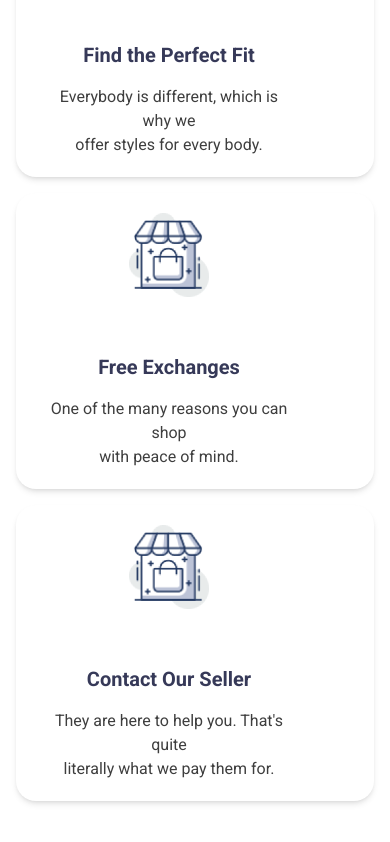
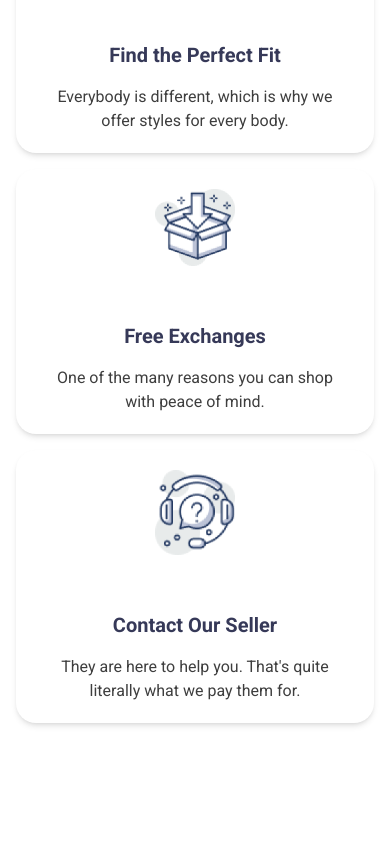
Before and after one commit to TakiHossain/penguin-fashion, a plain HTML site: page index.html in a window 390 px wide. Shown: the part 5233-6075 px from the top of the page. Drawn offline with nearby package versions, Linux system fonts and the light colour scheme.

Commit message:
Some major changes

```diff
--- a/index.html
+++ b/index.html
@@ -166,7 +166,7 @@
         <section class="mt-40 mb-40 mx-4 md:mx-0">
             <div class="flex flex-col-reverse md:flex-row justify-center gap-20">
                 <div>
-                    <div class="rounded-[1.25rem] bg-[#FFFFFF] shadow-md flex flex-col md:flex-row gap-9 items-center pt-5 pb-5 pl-7 pr-20 gap-4 mb-4">
+                    <div class="rounded-[1.25rem] bg-[#FFFFFF] shadow-md flex flex-col md:flex-row gap-9 items-center pt-5 pb-5 px-7 md:pl-7 md:pr-20 gap-4 mb-4">
                         <div>
                             <img src="./icons/house.png" alt="" class="w-20">
                         </div>
@@ -176,9 +176,9 @@
                             offer styles for every body.</p>
                         </div>
                     </div>
-                    <div class="rounded-[1.25rem] bg-[#FFFFFF] shadow-md flex flex-col md:flex-row gap-9 items-center mb-4 pt-5 pb-5 pl-7 pr-20">
+                    <div class="rounded-[1.25rem] bg-[#FFFFFF] shadow-md flex flex-col md:flex-row gap-9 items-center mb-4 pt-5 pb-5 px-7 md:pl-7 md:pr-20">
                         <div>
-                            <img src="./icons/house.png" alt="" class="w-20">
+                            <img src="./icons/box.png" alt="" class="w-20">
                         </div>
                         <div class="text-center">
                             <h1 class="roboto text-[#363958] text-xl font-bold mt-5 mb-4">Free Exchanges</h1>
@@ -186,9 +186,9 @@
                                 with peace of mind.</p>
                         </div>
                     </div>
-                    <div class="rounded-[1.25rem] bg-[#FFFFFF] shadow-md flex flex-col md:flex-row gap-9 items-center pt-5 pb-5 pl-7 pr-20 mb-4">
+                    <div class="rounded-[1.25rem] bg-[#FFFFFF] shadow-md flex flex-col md:flex-row gap-9 items-center pt-5 pb-5 px-7 md:pl-7 md:pr-20 mb-4">
                         <div>
-                            <img src="./icons/house.png" alt="" class="w-20">
+                            <img src="./icons/question.png" alt="" class="w-20">
                         </div>
                         <div class="text-center">
                             <h1 class="roboto text-[#363958] text-xl font-bold mt-5 mb-4">Contact Our Seller</h1>
```
Also changed, not shown: 1 other file.
